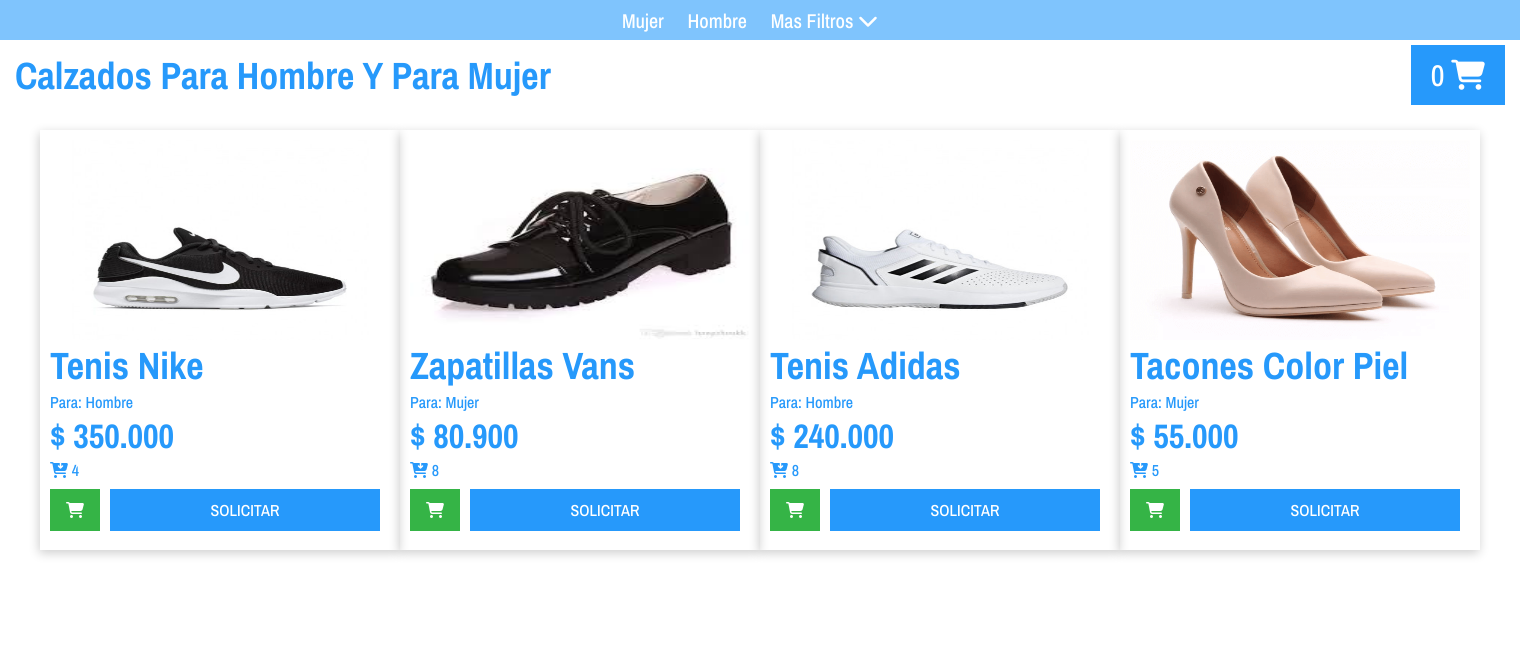
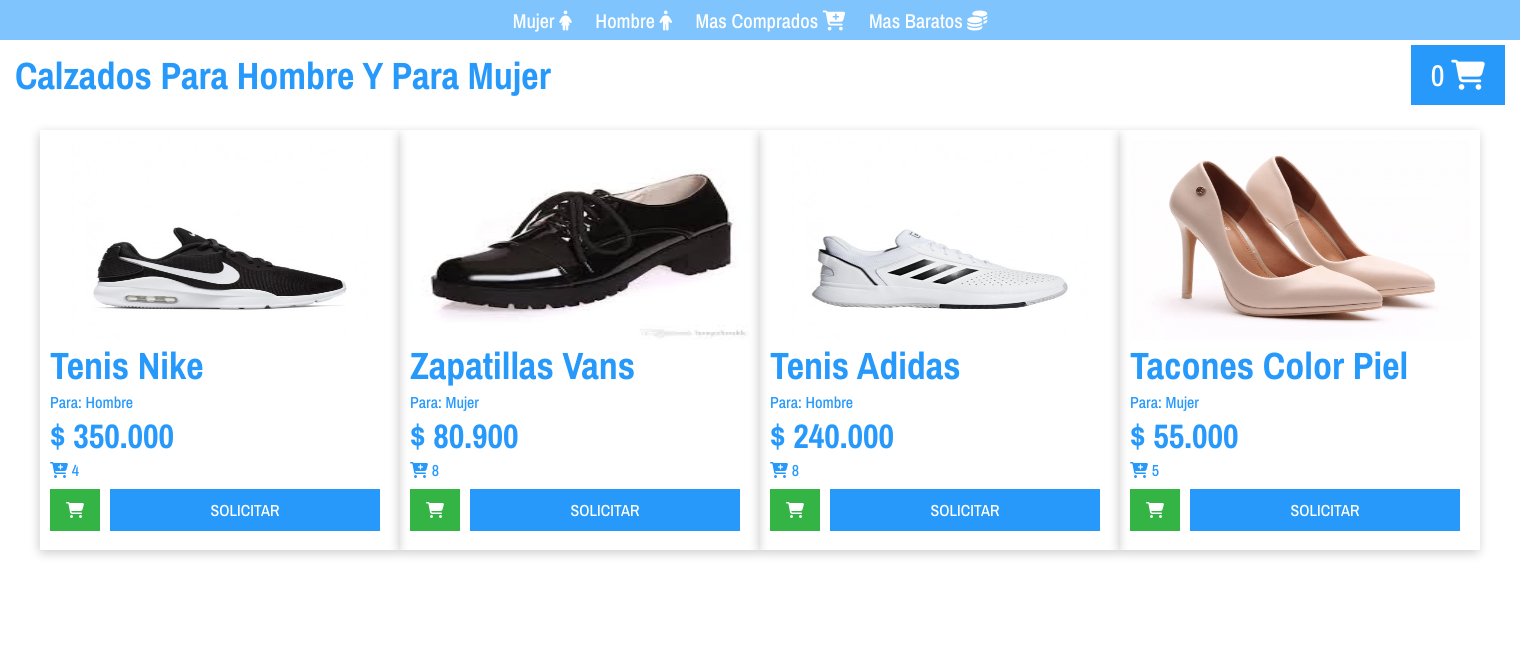
Before and after one commit to yaidercc/calzados_crisV2, a PHP site: page /cliente.php in a window 1520 px wide. Shown: the part 60-729 px from the top of the page. Run offline with PHP 8.4, Linux system fonts and the light colour scheme; some libraries are stand-ins or nearby versions.

Commit message:
se agregaron mas filtros, iconos a cada filtro, un eventlistener a cada carrito

```diff
--- a/cliente.php
+++ b/cliente.php
@@ -26,10 +26,11 @@
         <!--filtros-->
         <div class="filtros">
             <div class="nav">
-                <a href="#">mujer</a>
-                <a href="#">hombre</a>
-                <a href="#">mas filtros <i class="fas fa-chevron-down"></i></a>
-            </div>
+                <a href="#">mujer <i class="fas fa-female"></i></a>
+                <a href="#">hombre <i class="fas fa-male"></i></a>
+                <a href="#">mas Comprados <i class="fas fa-cart-plus"></i></a>
+                <a href="#">mas baratos <i class="fas fa-coins"></i></a>
+                </div>
         </div>
 
         <!--contenido principal-->
@@ -52,7 +53,7 @@
                         <h1>tenis nike</h1>
                         <p>para: hombre</p>
                         <h2>$ 350.000</h2>
-                        <p><i class="fas fa-cart-arrow-down"></i> 4</p>
+                        <p><i class="fas fa-cart-plus"></i> 4</p>
                     </div>
                     <div class="botones">
                         <a href="#" class="car"><i class="fas fa-shopping-cart"></i></a>
@@ -67,7 +68,7 @@
                         <h1>zapatillas vans</h1>
                         <p>para: mujer</p>
                         <h2>$ 80.900</h2>
-                        <p><i class="fas fa-cart-arrow-down"></i> 8</p>
+                        <p><i class="fas fa-cart-plus"></i> 8</p>
                     </div>
                     <div class="botones">
                         <a href="#" class="car"><i class="fas fa-shopping-cart"></i></a>
@@ -80,7 +81,7 @@
                         <h1>tenis adidas</h1>
                         <p>para: hombre</p>
                         <h2>$ 240.000</h2>
-                        <p><i class="fas fa-cart-arrow-down"></i> 8</p>
+                        <p><i class="fas fa-cart-plus"></i> 8</p>
                     </div>
                     <div class="botones">
                         <a href="#" class="car" ><i class="fas fa-shopping-cart"></i></a>
@@ -94,7 +95,7 @@
                         <h1>tacones color piel</h1>
                         <p>para: mujer</p>
                         <h2>$ 55.000</h2>
-                        <p><i class="fas fa-cart-arrow-down"></i> 5</p>
+                        <p><i class="fas fa-cart-plus"></i> 5</p>
                     </div>
                     <div class="botones">
                         <a href="" class="car"><i class="fas fa-shopping-cart"></i></a>
@@ -112,7 +113,7 @@
                 <a href="#" id="btn-cerrar-popup1" class="btn-cerrar-popup"><i class="fas fa-times"></i></a>
                     <h1>carrito</h1>
                     <form action="">
-                        <input class="btn-submit" id="sks" type="submit" value="entrar">
+                        <input class="btn-submit" id="vaciar" type="submit" value="entrar">
                         <input class="btn-submit" type="submit" value="registro">
                     </form>
             </div>
--- a/main.js
+++ b/main.js
@@ -110,13 +110,19 @@
 
 
 var cont=0;
-document.querySelectorAll('.car').addEventListener('click', function(e){
-     e.preventDefault();
-     cont+=1;
-     document.querySelector('.num_notifs').textContent=cont;
-});
+var carritos= document.querySelectorAll('.car');
+// agregar un evento a varios elementos con la misma clase
+for(var i=0;i<carritos.length;i++){
 
-document.querySelector('#sks').addEventListener('click', function(e){
+        carritos[i].addEventListener('click', function(e){
+                e.preventDefault();
+                cont+=1;
+                document.querySelector('.num_notifs').textContent=cont;
+        },false);
+}
+
+
+document.querySelector('#vaciar').addEventListener('click', function(e){
         e.preventDefault();
         cont=0;
         document.querySelector('.num_notifs').textContent=cont;
```
